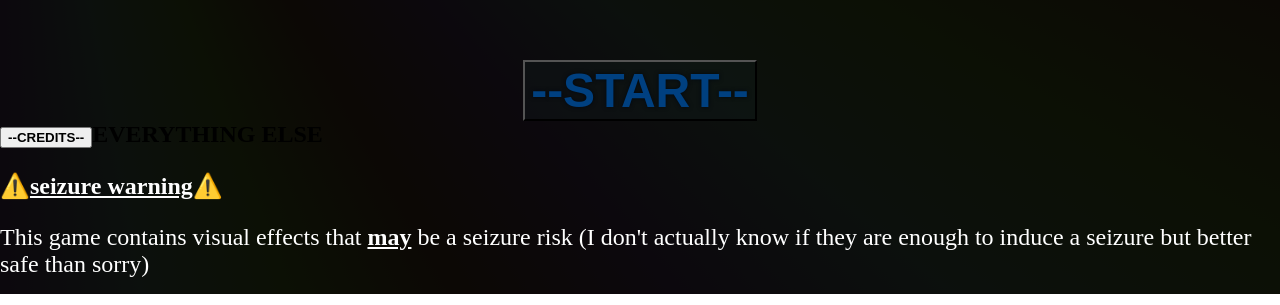
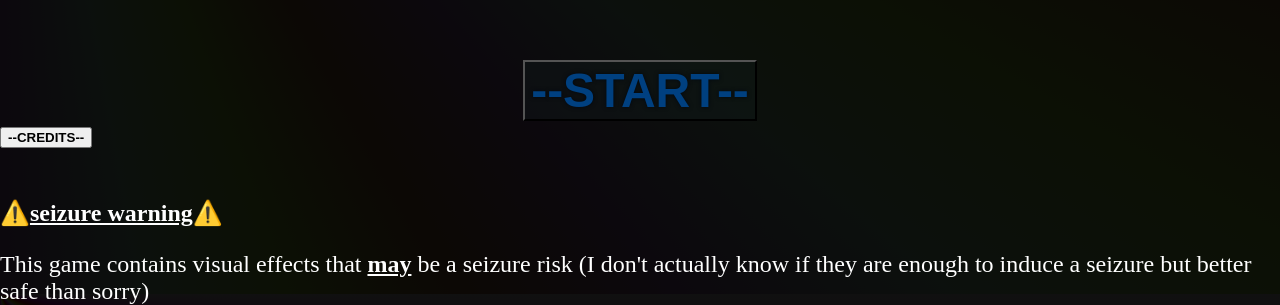
Before and after one commit to dirtlordthezombieking/QUEST-QUEST, a plain HTML site: page index.html in a window 1280 px wide. Shown: the part 506-811 px from the top of the page. Drawn offline with Linux system fonts and the light colour scheme.

Commit message:
Update index.html

```diff
--- a/index.html
+++ b/index.html
@@ -11,7 +11,8 @@
 			<canvas class="canvas" id="canvas" ontouchstart="game.touchStart(event)" ontouchmove="game.touchMove(event)" ontouchend="game.touchEnd(event)" onmousedown="game.mouseStart(event)" onmousemove="game.mouseMove(event)" onmouseup="game.mouseEnd(event)" width="768" height="512"></canvas>
 			<br/>
 			<button id="start" class="start" onclick="game.start()"><b>--START--</b></button>
-			<button onclick="credits.click()"><b>--CREDITS--</b></button><b>EVERYTHING ELSE</b>
+			<button onclick="credits.click()"><b>--CREDITS--</b></button>
+			<br/>
 			<div id="credits" style="display:none">
 				<b>MUSIC</b>
 				<br/>
```
